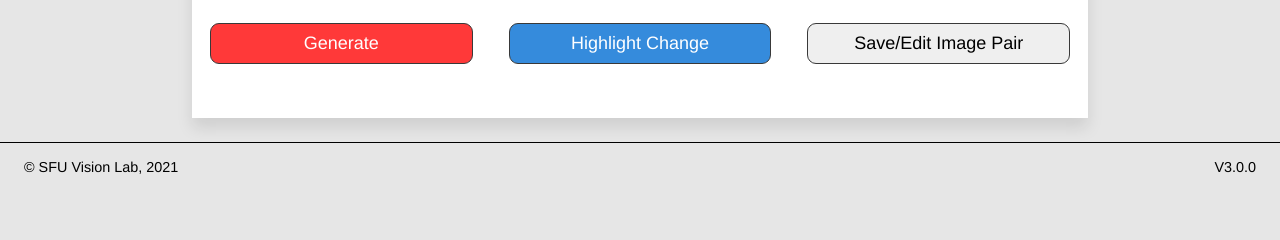
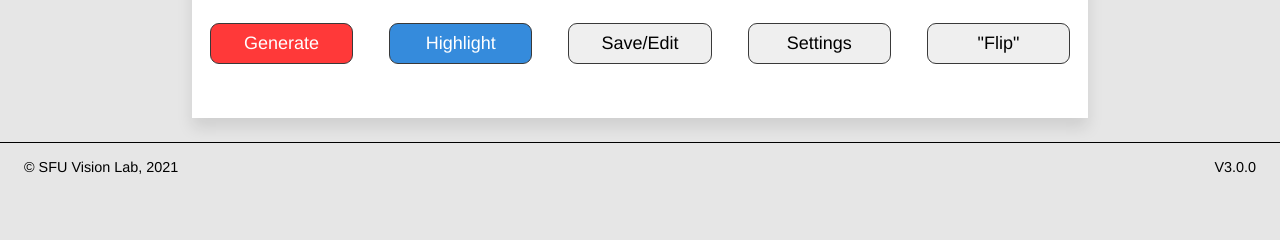
Before and after one commit to daryl-sen/stimgen.theonline.app, a Flask app: page /coblo/run/1?run_mode=flip in a window 1280 px wide. Shown: the part 399-639 px from the top of the page. Run offline with Flask 2, Linux system fonts and the light colour scheme; a user stored in the database is signed in; tables that the repository leaves empty hold one stand-in row (values such as "Sample post").

Commit message:
add buttons for settings and changing run mode

```diff
--- a/application/coblo/templates/coblo/coblo-run.html
+++ b/application/coblo/templates/coblo/coblo-run.html
@@ -25,13 +25,27 @@ block page_content %}
       </div>
       <div>
         <button onclick="toggleHighlight()" class="custom button-primary">
-          Highlight Change
+          Highlight
         </button>
       </div>
       <div>
         <button onClick="toggleElement('coord-form')" class="custom">
-          Save/Edit Image Pair
+          Save/Edit
         </button>
+      </div>
+      <div>
+        <a href="{{ url_for('coblo.projects', ref_id=ref_id) }}">
+          <button class="custom">Settings</button>
+        </a>
+      </div>
+      <div>
+        <a
+          href="?run_mode={{ 'change' if run_mode == 'flip' else 'flip' if run_mode == 'change' }}"
+        >
+          <button class="custom">
+            {{ '"Flip"' if run_mode == 'flip' else '"Change"' }}
+          </button>
+        </a>
       </div>
     </div>
 
--- a/application/coblo/views.py
+++ b/application/coblo/views.py
@@ -25,7 +25,7 @@ def run(ref_id):
   if target_project is None:
     flash('The requested project does not exist')
   print(type(target_project.config_JSON))
-  return render_template('coblo-run.html', project_settings=target_project.config_JSON, form=form, run_mode=run_mode)
+  return render_template('coblo-run.html', project_settings=target_project.config_JSON, form=form, run_mode=run_mode, ref_id=ref_id)
 
 @coblo.route('/projects/<string:ref_id>', defaults={'ref_id': 'new'})
 @coblo.route('/projects/<string:ref_id>', methods=['get', 'post'])
```
